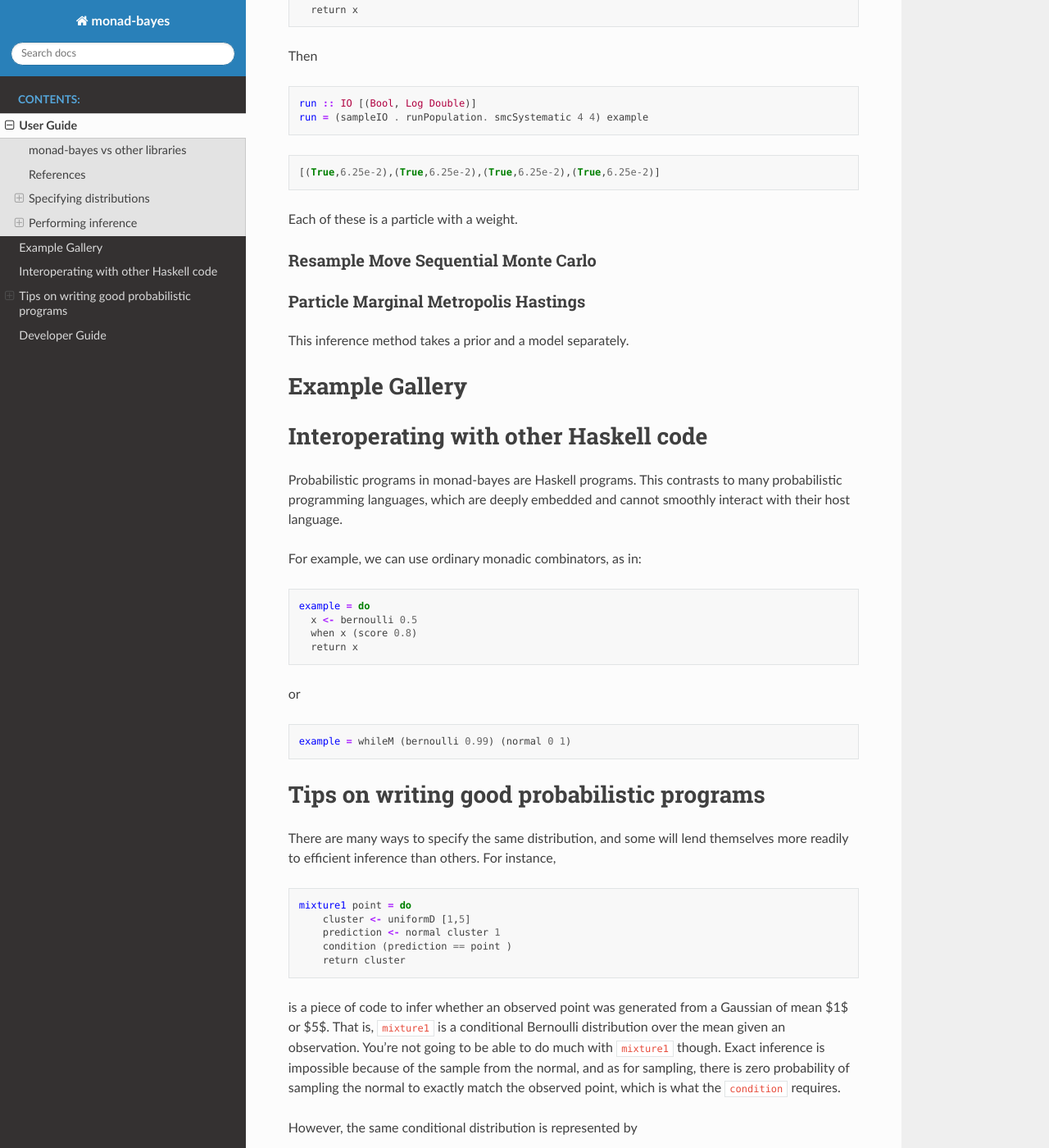
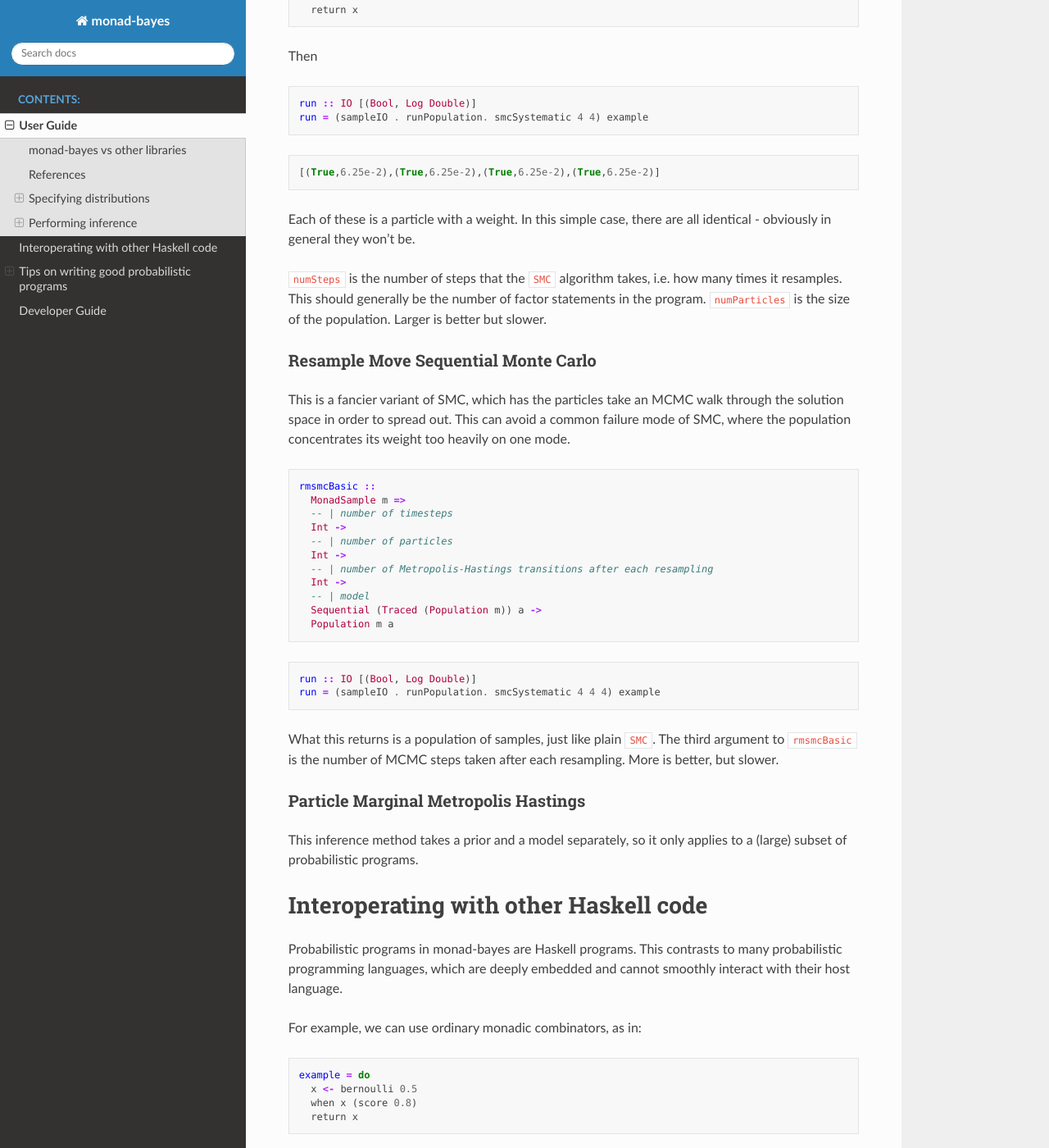
Before and after one commit to tweag/monad-bayes, a Sphinx documentation site: the page built from docs/source/probprog.md, in a window 1280 px wide and 1400 px high, scrolled down 7563 px. Shown: the whole window at 82% size. Built offline with Sphinx 7.4.7 and the Read the Docs theme 2.0.0, drawn with Linux system fonts in a browser that asks for light colours; some of the changed text lies outside the part shown.

Commit message:
update docs

````diff
--- a/docs/source/probprog.md
+++ b/docs/source/probprog.md
@@ -334,16 +334,47 @@
 [(True,6.25e-2),(True,6.25e-2),(True,6.25e-2),(True,6.25e-2)]
 ```
 
-Each of these is a particle with a weight.
+Each of these is a particle with a weight. In this simple case, there are all identical - obviously in general they won't be.
+
+`numSteps` is the number of steps that the `SMC` algorithm takes, i.e. how many times it resamples. This should generally be the number of factor statements in the program. `numParticles` is the size of the population. Larger is better but slower.
 
 
 ### Resample Move Sequential Monte Carlo
+
+This is a fancier variant of SMC, which has the particles take an MCMC walk through the solution space in order to spread out. This can avoid a common failure mode of SMC, where the population concentrates its weight too heavily on one mode.
+
+```haskell
+rmsmcBasic ::
+  MonadSample m =>
+  -- | number of timesteps
+  Int ->
+  -- | number of particles
+  Int ->
+  -- | number of Metropolis-Hastings transitions after each resampling
+  Int ->
+  -- | model
+  Sequential (Traced (Population m)) a ->
+  Population m a
+```
+
+```haskell
+run :: IO [(Bool, Log Double)]
+run = (sampleIO . runPopulation. smcSystematic 4 4 4) example
+```
+
+What this returns is a population of samples, just like plain `SMC`. The third argument to `rmsmcBasic` is the number of MCMC steps taken after each resampling. More is better, but slower.
+
+
 
 <!-- todo -->
 
 ### Particle Marginal Metropolis Hastings
 
-This inference method takes a prior and a model separately.
+This inference method takes a prior and a model separately, so it only applies to a (large) subset of probabilistic programs.
+
+<!-- Run it like this: -->
+
+
 
 
 <!-- todo -->
@@ -368,7 +399,7 @@
 
 <!-- *The interpretation of your model is the program which performs inference on it* -->
 
-# Example Gallery
+<!-- # Example Gallery -->
 
 <!-- todo: link to monad-bayes examples, with graphs and how to run -->
 
````
Also changed, not shown: other parts of docs/source/probprog.md (+2 -2 lines).
